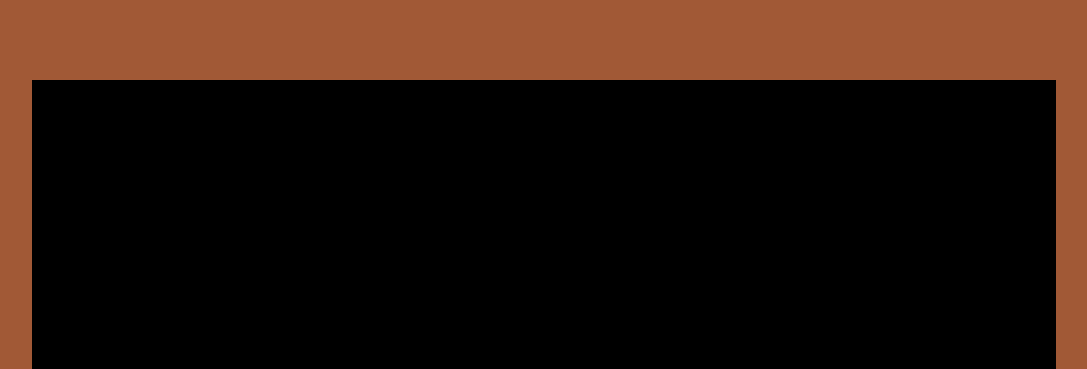
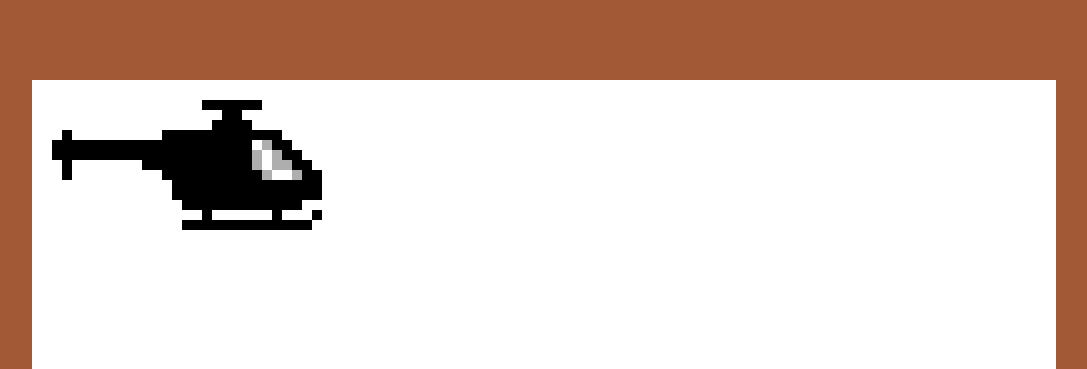
Before and after one commit to MrDh0nt/heliKopter, a plain HTML site: page index.html in a window 1280 px wide. Shown: the top 369 px of the page, without its empty margins (96-1183 px from the left). Drawn offline with Linux system fonts and the light colour scheme.

Commit message:
added some 'sprites' and made the propellors turn

```diff
--- a/css/style.css
+++ b/css/style.css
@@ -18,10 +18,12 @@ h1{
     width: 99.555%;
 }
 #myCanvas{
+    display: inline-block;
     position: absolute;
     top:0;
     bottom: 0;
     left: 0;
     right: 0;
     margin:auto;
+    image-rendering: pixelated;
 }
--- a/index.html
+++ b/index.html
@@ -16,8 +16,10 @@
     <![endif]-->
 </head>
 <body id="background">
-    <h1>heliKoptr.</h1>
     <canvas id="myCanvas"></canvas>
+    <div style="display:none;">
+        <img id="koptr" src="css/koptrFilmStrip.gif">
+    </div>
     <script src="js/main.js"></script>
 </body>
 </html>
--- a/js/main.js
+++ b/js/main.js
@@ -1,9 +1,11 @@
 var canvas = document.getElementById("myCanvas");
 var ctx = canvas.getContext("2d");
 var hu = 0;
-var kopterImg = new Image();
-//kopterImg.src = '../css/kopterImg.gif';
-
+var frame = 0;
+var koptrImg = document.getElementById("koptr");
+var scale = 10;
+var koptrCenterX = (koptrImg.width / 2) * scale;
+var koptrCenterY = (koptrImg.height / 2) * scale;
 //function for getting the canvas to resize with a window resize
 function resizeWindow(){
     canvas.width = window.innerWidth*0.8;
@@ -24,18 +26,24 @@ var draw = {
     clearScreen: function(){
         //console.log(hue);
         ctx.beginPath();
-        ctx.fillStyle = "#000";
+        ctx.fillStyle = "#FFF";
         ctx.rect(0, 0, canvas.width, canvas.height);
         ctx.fill();
         ctx.closePath();
     },
     backGroundBody: function(hue){
         document.body.style.backgroundColor = "hsl(" + hue + ", 50%, 42%)";
-    }/*,
-    koptr: function(){
-        ctx.beginPath();
-        ctx.drawImage()
-    }*/
+    },
+    smooth: function(tf){
+        ctx.mozImageSmoothingEnabled = tf;
+        ctx.webkitImageSmoothingEnabled = tf;
+        ctx.msImageSmoothingEnabled = tf;
+        ctx.imageSmoothingEnabled = tf;
+    },
+    koptr: function(scene, x, y){
+        draw.smooth(false); //drawImage(image, sx, sy, sWidth, sHeight, dx, dy, dWidth, dHeight)
+        ctx.drawImage(koptrImg, scene * 32, 0, 32, 16, x, y, 32 * scale, 16 * scale);
+    }
 };
 
 function gameLoop(){
@@ -46,6 +54,11 @@ function gameLoop(){
         hu = 0;
     }
     draw.backGroundBody(hu);
-    //draw.koptr();
+    draw.koptr(frame, 0, 0);
+    if(frame < 15){
+        frame += 1;
+    }else if(frame >= 15){
+        frame = 0;
+    }
 }
 setInterval(gameLoop, 25);
```
Also changed, not shown: css/koptr.gif (added), css/koptrAnimated.gif (added), css/koptrFilmStrip.gif (added).
